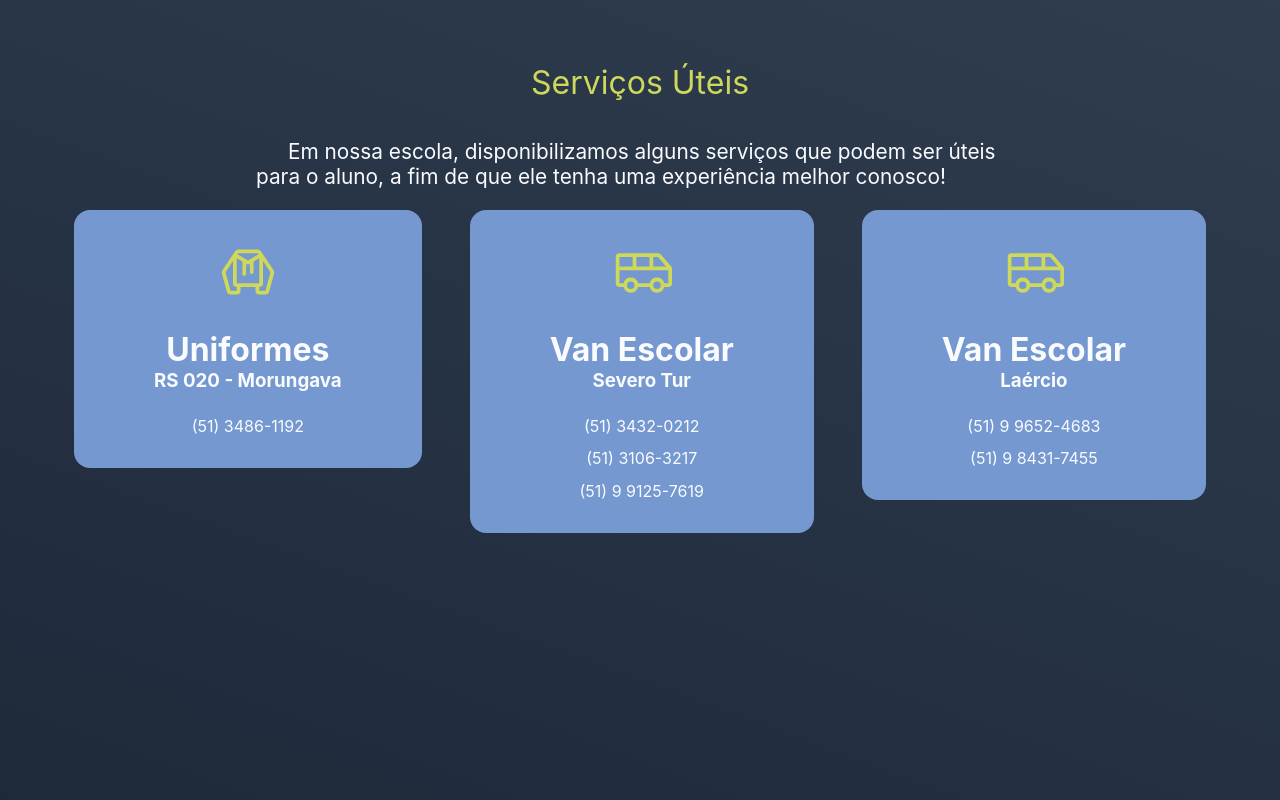
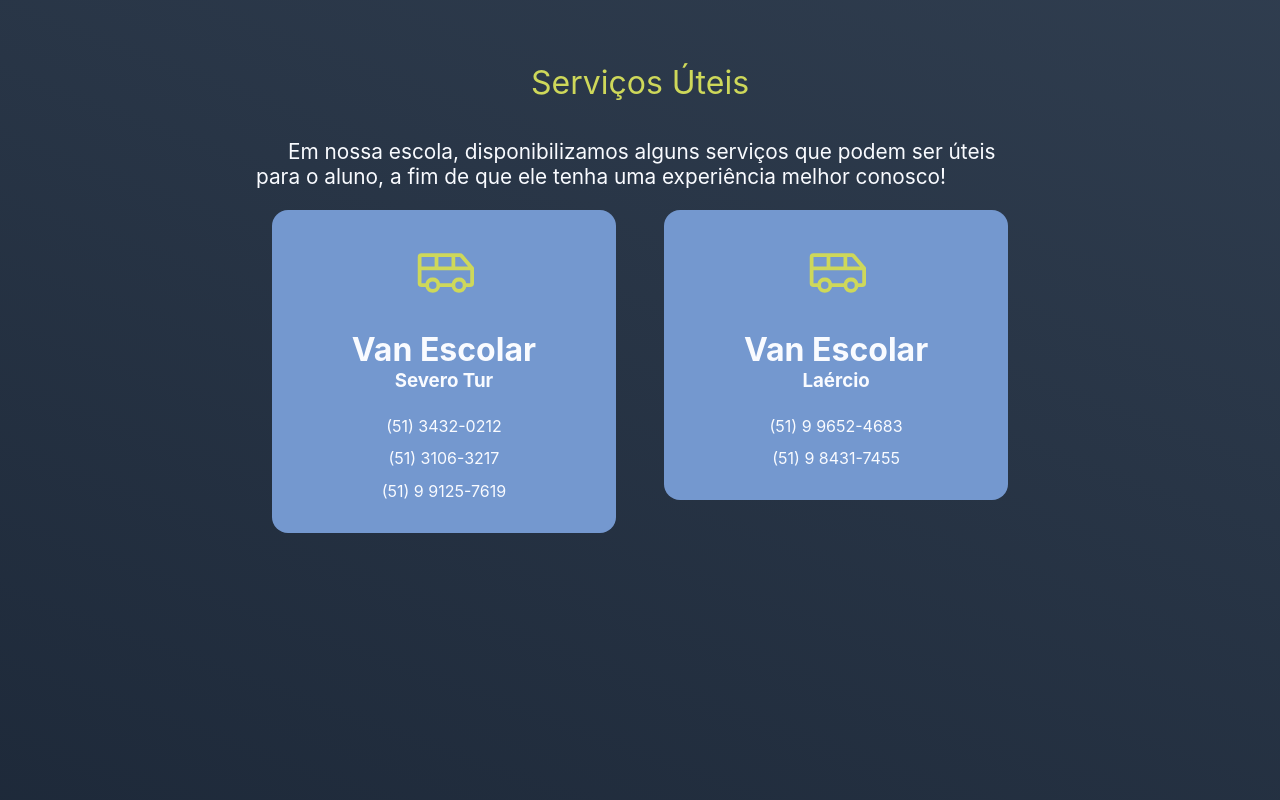
Before and after one commit to uLinck/cmec-project, a React (Create React App) app in the folder Front/: page / in a window 1280 px wide. Shown: the part 3562-4362 px from the top of the page. Built offline with nearby package versions, Linux system fonts and the light colour scheme.

Commit message:
✨[CMEC-11] - Removed "Uniformes" service

```diff
--- a/Front/src/Components/Sections/UsefulServices/index.tsx
+++ b/Front/src/Components/Sections/UsefulServices/index.tsx
@@ -59,7 +59,6 @@ export const UsefulServices = () => {
                     damping={0.2}
                     triggerOnce
                 >
-                    <Service icon={<Hoodie size={60} color={colors.accent100} />} name="Uniformes" personName="RS 020 - Morungava" contacts={["(51) 3486-1192"]} />
                     <Service icon={<Van size={60} color={colors.accent100} />} name="Van Escolar" personName="Severo Tur" contacts={["(51) 3432-0212", "(51) 3106-3217", "(51) 9 9125-7619"]} />
                     <Service icon={<Van size={60} color={colors.accent100} />} name="Van Escolar" personName="Laércio" contacts={["(51) 9 9652-4683", "(51) 9 8431-7455"]} />
                 </Fade>
```
